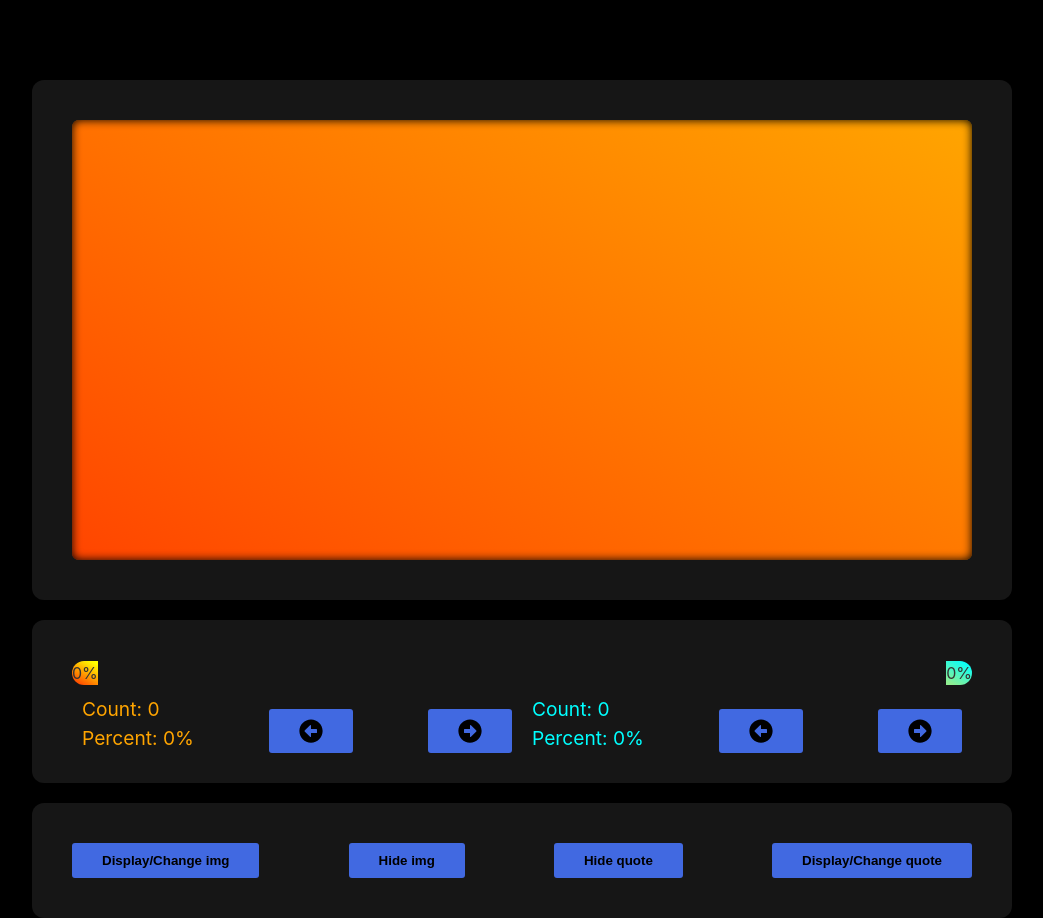
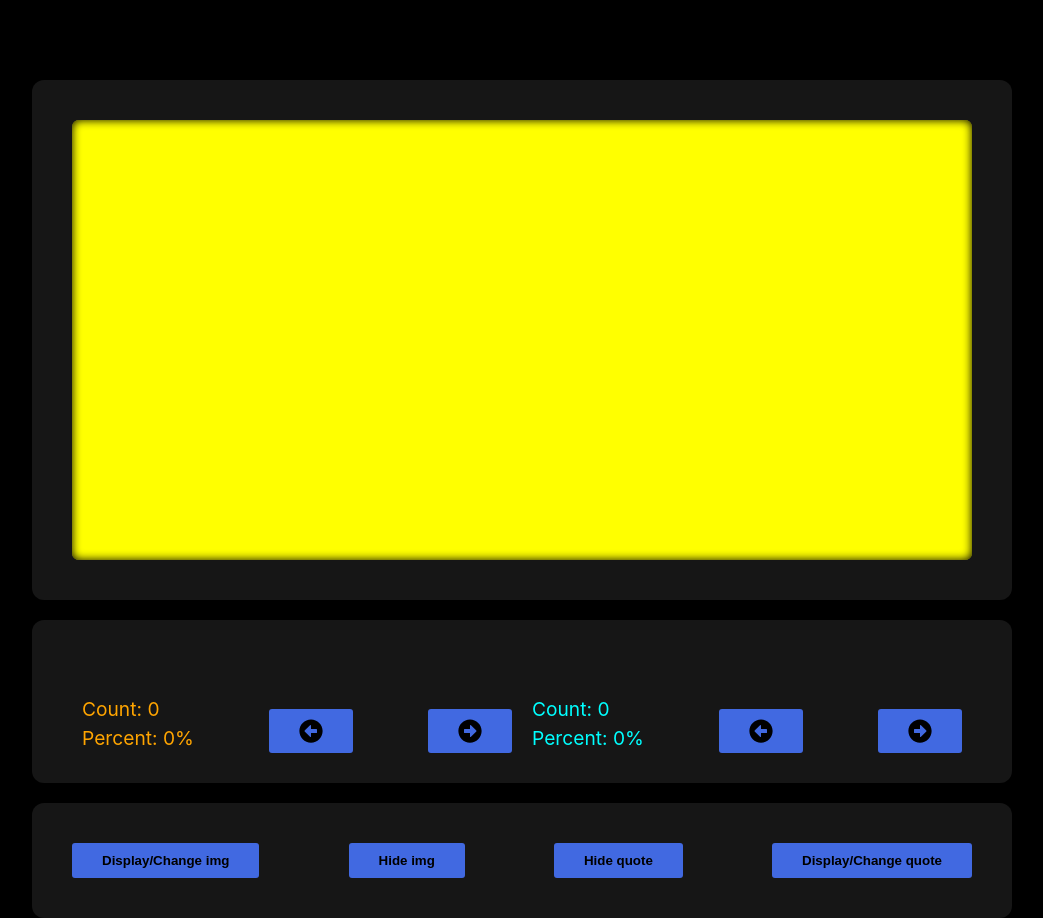
Before and after one commit to TLRKiliann/ui-progressbar-quote, a React (Vite) app in the folder vite-project/: page / in a window 1280 px wide. Shown: the whole page, without its empty margins (118-1161 px from the left). Built offline with nearby package versions, Linux system fonts and the light colour scheme; no server answers.

Commit message:
code review bgcolor improved

```diff
--- a/vite-project/src/App.css
+++ b/vite-project/src/App.css
@@ -133,19 +133,22 @@ main {
 }
 
 .para-motion1 {
+  content: "";
   width: 100%;
   text-align: center;
-  background: linear-gradient(30deg, rgba(255, 69, 0, 1) 10%, rgba(255, 255, 0, 1) 90%);
-  border-radius: 25px 0px 0px 25px;
+  background: linear-gradient(30deg, rgba(255, 255, 0, 1) 10%,rgba(255, 69, 0, 1) 90%);
+  border-radius: 25px 25px 25px 25px;
   color: #333;
+  margin-right: -5px
 }
 
 .para-motion2 {
   width: 100%;
   text-align: center;
-  background: linear-gradient(30deg, rgba(144, 238, 144, 1) 10%, rgba(0, 255, 255, 1) 90%);
-  border-radius: 0px 25px 25px 0px;
+  background: linear-gradient(30deg, rgba(255, 69, 0, 1) 10%,rgba(255, 255, 0, 1) 90%);
+  border-radius: 25px 25px 25px 25px;
   color: #333;
+  margin-left: -5px
 }
 
 .container-counter {
--- a/vite-project/src/App.tsx
+++ b/vite-project/src/App.tsx
@@ -7,7 +7,7 @@ import './App.css'
 
 type DataProps = {
   content: string;
-}
+};
 
 function App() {
 
@@ -40,110 +40,64 @@ function App() {
     return () => console.log("useEffect clean-up (2)!");
   }, [changeImg]);
 
-  const colorsQuoteText = [
-    "linear-gradient(30deg, rgba(255, 69, 0, 1), rgba(255, 165, 0, 1))",
-    "linear-gradient(30deg, rgba(255, 69, 0, 1), rgba(255, 255, 0, 1))",
-    "linear-gradient(30deg, rgba(255, 165, 0, 1), rgba(255, 255, 0, 1))",
-    "linear-gradient(30deg, rgba(255, 165, 0, 1), rgba(238, 130, 238, 1))"
-  ];
+  const colorPalettOne: string[] = ["yellow", "orange", "orangered", "red"];
+  const colorPalettTwo: string[] = ["yellow", "orange", "orangered", "red"];
 
-  const colorsQuoteText2 = [
-    "linear-gradient(30deg, rgba(144, 238, 144, 1), rgba(255, 255, 0, 1))",
-    "linear-gradient(30deg, rgba(255, 255, 0, 1), rgba(0, 255, 255, 1))",
-    "linear-gradient(30deg, rgba(144, 238, 144, 1), rgba(0, 255, 255, 1))",
-    "linear-gradient(30deg, rgba(0, 255, 255, 1), rgba(238, 130, 238, 1))"
-  ];
-
-  const [colorBg, setColorBg] = useState<string>(colorsQuoteText[0]);
+  const [colorBgOne, setColorBgOne] = useState<string>(colorPalettOne[0]);
+  const [colorBgTwo, setColorBgTwo] = useState<string>(colorPalettTwo[0]);
 
   let percent_w1 = null;
   let percent_w2 = null;
-
-  if (countOne < 0) {
-    setCountOne(0);
-  };
-
-  if (countTwo < 0) {
-    setCountTwo(0);
-  };
 
   let total: number = countOne + countTwo;
   percent_w1 = (countOne * 100) / total;
   percent_w2 = (countTwo * 100) / total;
 
   const incrementOne = (): void => {
+    let i = countOne;
     if (countOne < 3) {
       setCountOne((count) => count += 1);
-    } else {
-      setCountOne((_count) => _count = 0);
-    }
-    let i = countOne + 1;
-    //console.log(i, "i")
-    if (i >= 0 && i < colorsQuoteText.length) {
-      setColorBg(colorsQuoteText[i])
-    } else {
-      setColorBg(colorsQuoteText[0])
+      setColorBgOne(colorPalettOne[i+1])
     }
   };
 
   const decrementOne = (): void => {
+    let j = countOne;
     if (countOne > 0 && countOne <= 3) {
       setCountOne((count) => count -= 1);
-    } else {
-      setCountOne((_count) => _count = 0);
-    }
-    let i = countOne - 1;
-    //console.log(i, "i")
-    if (i >= 0 && i < colorsQuoteText.length) {
-      setColorBg(colorsQuoteText[i])
-    } else {
-      setColorBg(colorsQuoteText[0])
+      setColorBgOne(colorPalettOne[j-1])
     }
   };
 
   const incrementTwo = (): void => {
+    let k = countTwo;
     if (countTwo < 3) {
       setCountTwo((count) => count += 1);
-    } else {
-      setCountTwo((_count) => _count = 0);
-    }
-    let j = countTwo + 1;
-    //console.log(j, "i")
-    if (j >= 0 && j < colorsQuoteText2.length) {
-      setColorBg(colorsQuoteText2[j])
-    } else {
-      setColorBg(colorsQuoteText2[0])
+      setColorBgTwo(colorPalettTwo[k+1])
     }
   };
 
   const decrementTwo = (): void => {
+    let l = countTwo;
     if (countTwo > 0 && countTwo <= 3) {
       setCountTwo((count) => count -= 1);
-    } else {
-      setCountTwo((_count) => _count = 0);
+      setColorBgTwo(colorPalettTwo[l-1])
     }
-    let j = countTwo - 1;
-    //console.log(j, "j")
-    if (j >= 0 && j < colorsQuoteText2.length) {
-      setColorBg(colorsQuoteText2[j])
-    } else {
-      setColorBg(colorsQuoteText2[0])
-    }
+  };
+
+  const displayImg = (): void => {
+    setChangeImg(!changeImg);
+  };
+
+  const handleHiddenImg = (): void => {
+    setUrlImg("");
   };
 
   const displayQuote = (): void => {
     setChangeQuote(!changeQuote);
   };
 
-  const displayImg = (): void => {
-    setChangeImg(!changeImg);
-  };
-
-  const switcherImg = (): void => {
-    setUrlImg("");
-  };
-
-  const switcherQuote = (): void => {
+  const handleHiddenQuote = (): void => {
     setData({content: ""});
   };
 
@@ -155,7 +109,7 @@ function App() {
           <div className="graph-in">
 
             <div className="para-quote"
-              style={{background: `${colorBg}`}}
+              style={{background: `linear-gradient(30deg, ${colorBgOne}, ${colorBgTwo}`}}
             >
               {urlImg && data.content ? (
                   <div className="para-img">
@@ -170,7 +124,6 @@ function App() {
 
           </div>
         </div>
-
 
         <div className="panel-div">
 
@@ -194,9 +147,9 @@ function App() {
 
         <BtnPanel
           displayImg={displayImg}
-          switcherImg={switcherImg}
-          switcherQuote={switcherQuote}
+          handleHiddenImg={handleHiddenImg}
           displayQuote={displayQuote}
+          handleHiddenQuote={handleHiddenQuote}
         />
 
       </div>
--- a/vite-project/src/components/BtnPanel.tsx
+++ b/vite-project/src/components/BtnPanel.tsx
@@ -1,34 +1,34 @@
 type ButtonProps = {
     displayImg: () => void;
-    switcherImg: () => void;
-    switcherQuote: () => void;
+    handleHiddenImg: () => void;
+    handleHiddenQuote: () => void;
     displayQuote: () => void;
 }
 
-export default function BtnPanel({displayImg, switcherImg, switcherQuote, displayQuote}: ButtonProps) {
+export default function BtnPanel(props: ButtonProps) {
     return (
         <div className="button-panel">
 
-            <button type="button" onClick={displayImg}
+            <button type="button" onClick={props.displayImg}
                 className="button"
             >
                 Display/Change img
             </button>
 
-            <button type="button" onClick={switcherImg}
+            <button type="button" onClick={props.handleHiddenImg}
                 className="button"
             >
                 Hide img
             </button>
 
-            <button type="button" onClick={switcherQuote}
+            <button type="button" onClick={props.handleHiddenQuote}
                 className="button"
             >
                 Hide quote
             </button>
 
 
-            <button type="button" onClick={displayQuote}
+            <button type="button" onClick={props.displayQuote}
                 className="button"
             >
                 Display/Change quote
--- a/vite-project/src/components/MotionCountainer.tsx
+++ b/vite-project/src/components/MotionCountainer.tsx
@@ -19,7 +19,7 @@ export default function MotionCountainer({percent_w1, percent_w2}: MotionProps)
                 }}
                 >
                 <p className="para-motion1">
-                    {percent_w1 ? percent_w1.toFixed(2) : 0}%
+                    {percent_w1 ? `${percent_w1.toFixed(2)}%` : ""}
                 </p>
             </motion.div>
 
@@ -34,7 +34,7 @@ export default function MotionCountainer({percent_w1, percent_w2}: MotionProps)
                 }}
                 >
                 <p className="para-motion2">
-                    {percent_w2 ? percent_w2.toFixed(2) : 0}%
+                    {percent_w2 ? `${percent_w2.toFixed(2)}%` : ""}
                 </p>
             </motion.div>
     </div>
```
